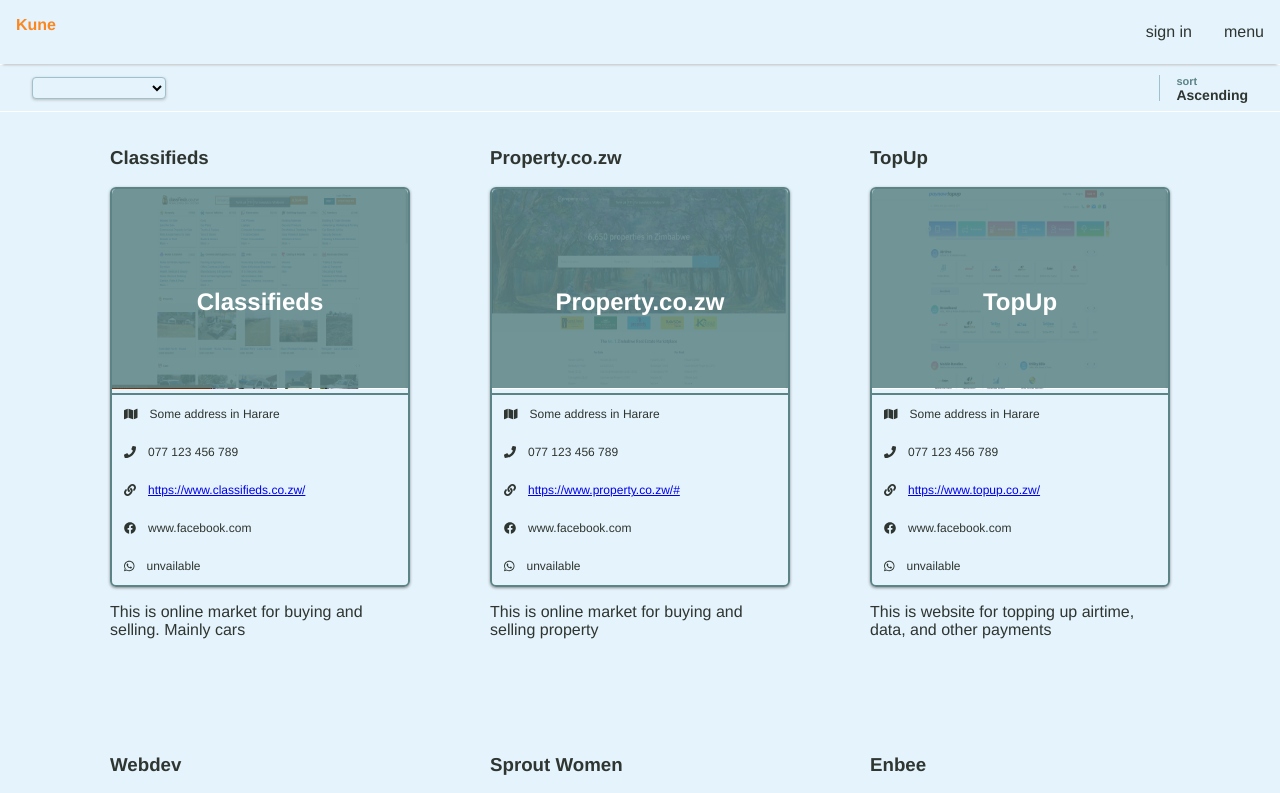
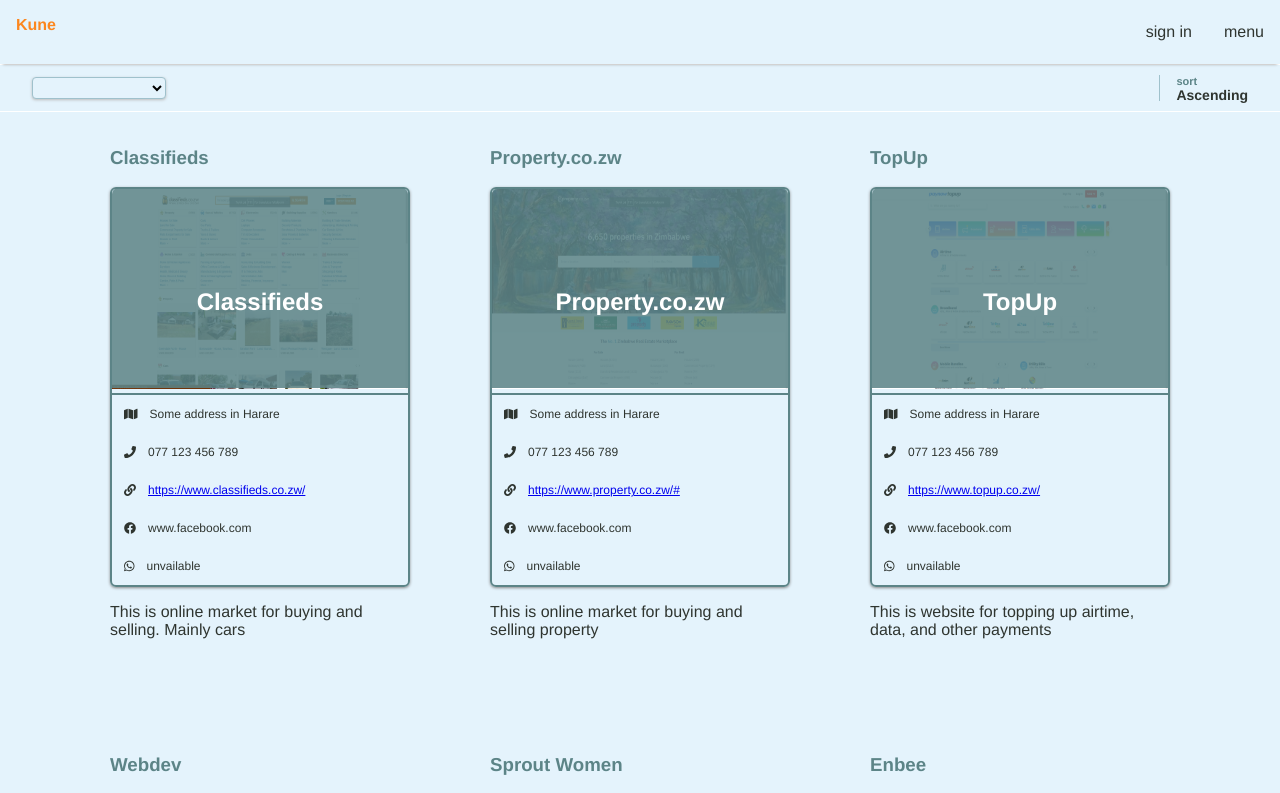
Before and after one commit to tenderking/kune, a Vue app: page /#/services in a window 1280 px wide. Shown: the top 793 px of the page. Built offline with nearby package versions, Linux system fonts and the light colour scheme.

Commit message:
ui improvements

```diff
--- a/src/components/ServicesGridItem.vue
+++ b/src/components/ServicesGridItem.vue
@@ -2,7 +2,7 @@
 <div class="card-container">
 
 <div >
-  <h3 class="service-item-title"> {{ service.name }}</h3>
+  <h3 class="service-item-title" style="color: #5C8487;"> {{ service.name }}</h3>
 </div>
   <div class="service-item">
     <div class="service-item-topDiv">
```
